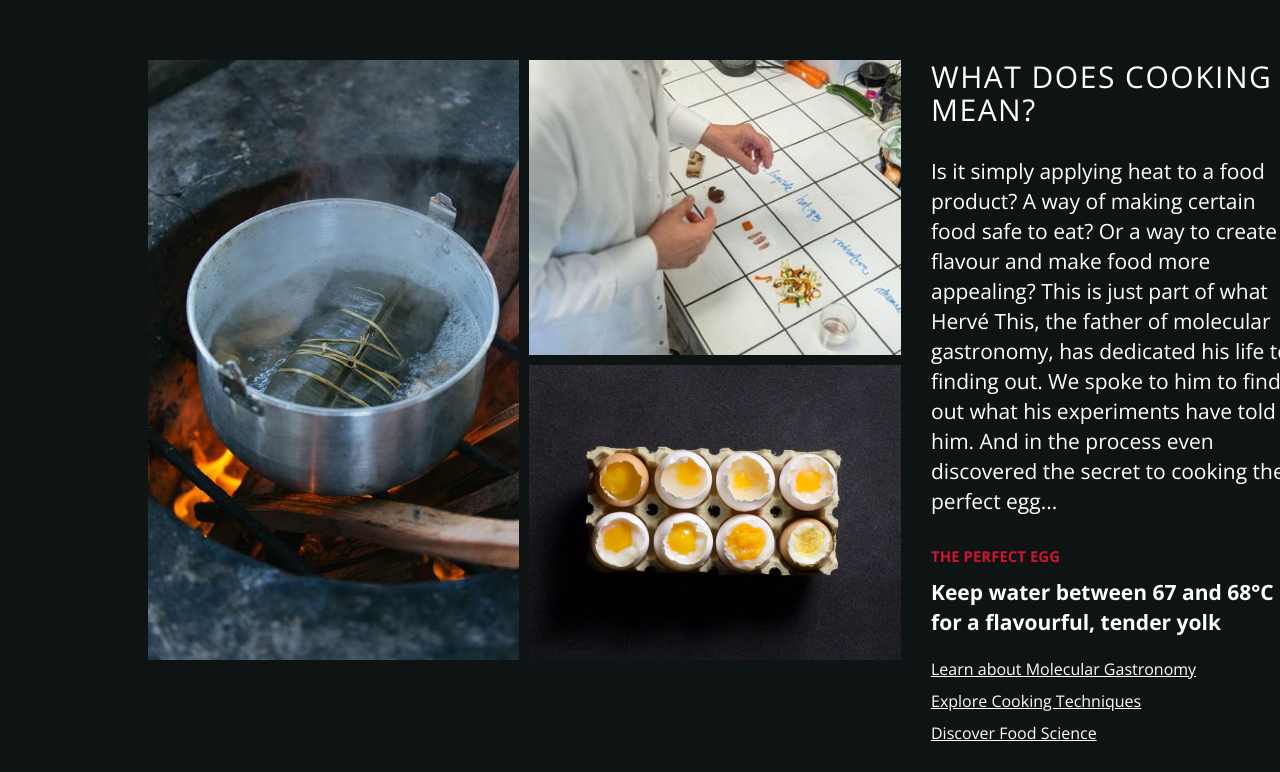
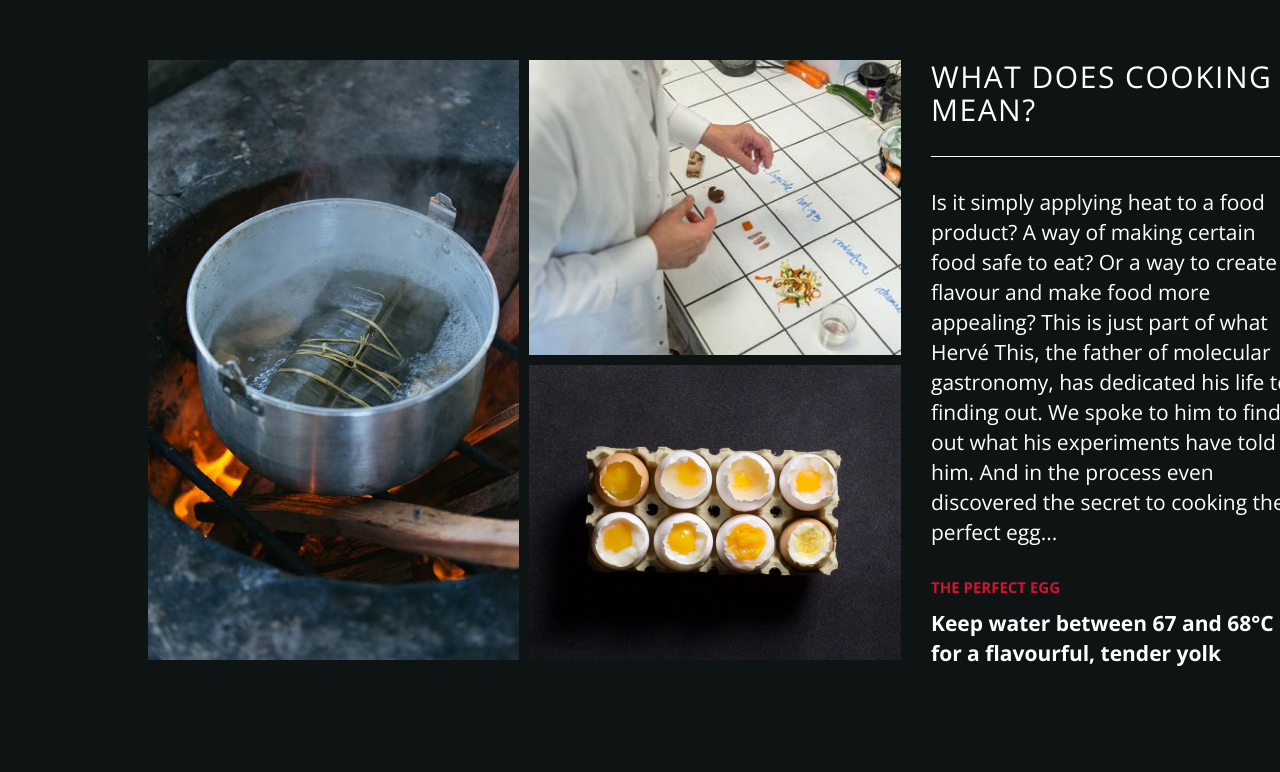
Before and after one commit to sebashdm1/frontend-test, a React (Vite) app: page / in a window 1280 px wide. Shown: the part 180-952 px from the top of the page. Built offline with nearby package versions, Linux system fonts and the light colour scheme.

Commit message:
fix: add missing white underline in tittel, clean up styles

```diff
--- a/src/components/CookingSection.scss
+++ b/src/components/CookingSection.scss
@@ -74,6 +74,8 @@ $font-bold: 700;
 
       .headline {
         margin-bottom: 30px;
+        border-bottom: 1px solid $text-white;
+        padding-bottom: 30px;
 
         h2 {
           font-family: $font-family;
@@ -116,28 +118,8 @@ $font-bold: 700;
             font-weight: $font-bold;
             font-size: 21px;
             line-height: 30px;
-            margin: 0 0 20px 0;
+            margin: 0;
             text-align: left;
-          }
-
-          .all-the-latest {
-            display: flex;
-            flex-direction: column;
-            gap: 8px;
-
-            a {
-              color: $text-white;
-              text-decoration: underline;
-              font-family: $font-family;
-              font-weight: $font-light;
-              font-size: 16px;
-              line-height: 24px;
-              transition: color 0.3s ease;
-
-              &:hover {
-                color: $accent-red;
-              }
-            }
           }
         }
       }
--- a/src/components/CookingSection.tsx
+++ b/src/components/CookingSection.tsx
@@ -31,11 +31,6 @@ const CookingSection = () => {
             <div className="call-out">
               <h3>THE PERFECT EGG</h3>
               <p>Keep water between 67 and 68°C for a flavourful, tender yolk</p>
-              <div className="all-the-latest">
-                <a href="#molecular-gastronomy">Learn about Molecular Gastronomy</a>
-                <a href="#cooking-techniques">Explore Cooking Techniques</a>
-                <a href="#food-science">Discover Food Science</a>
-              </div>
             </div>
           </div>
         </div>
```
